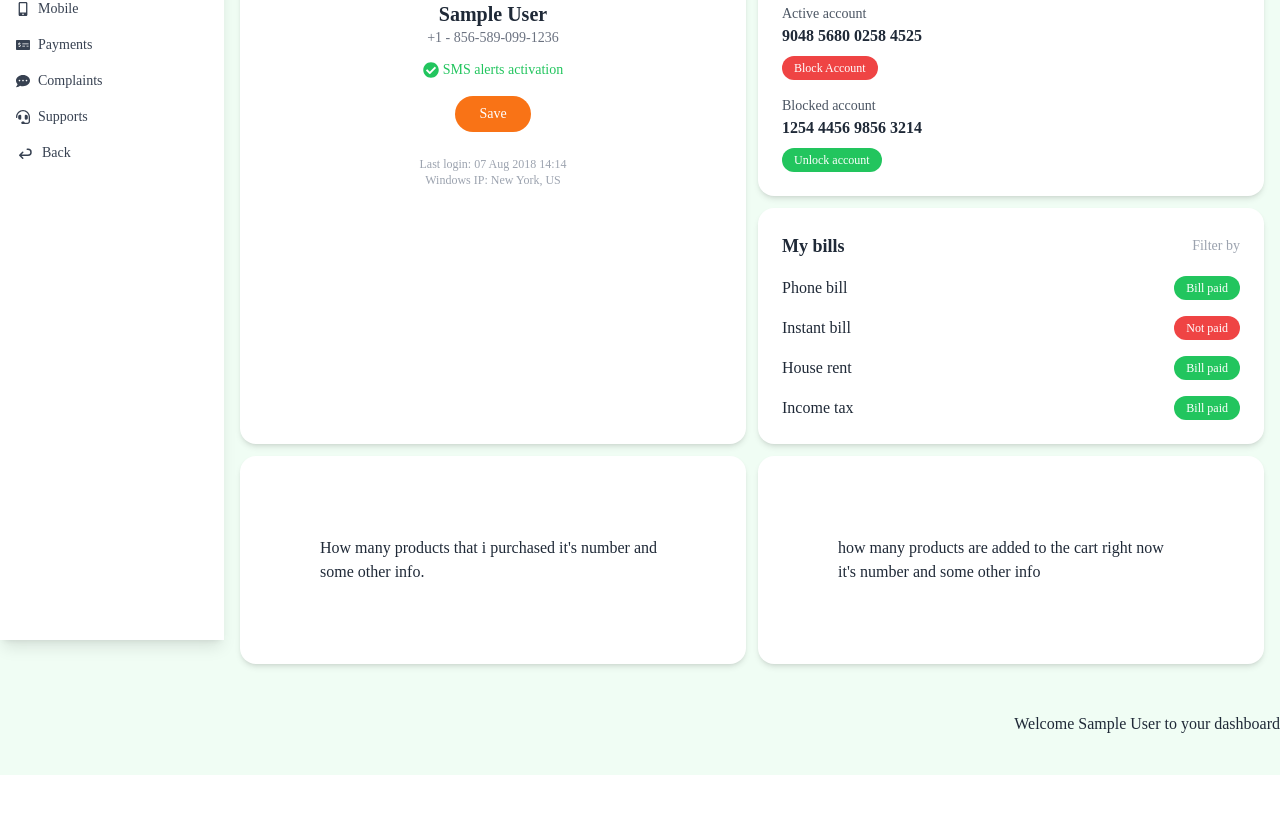
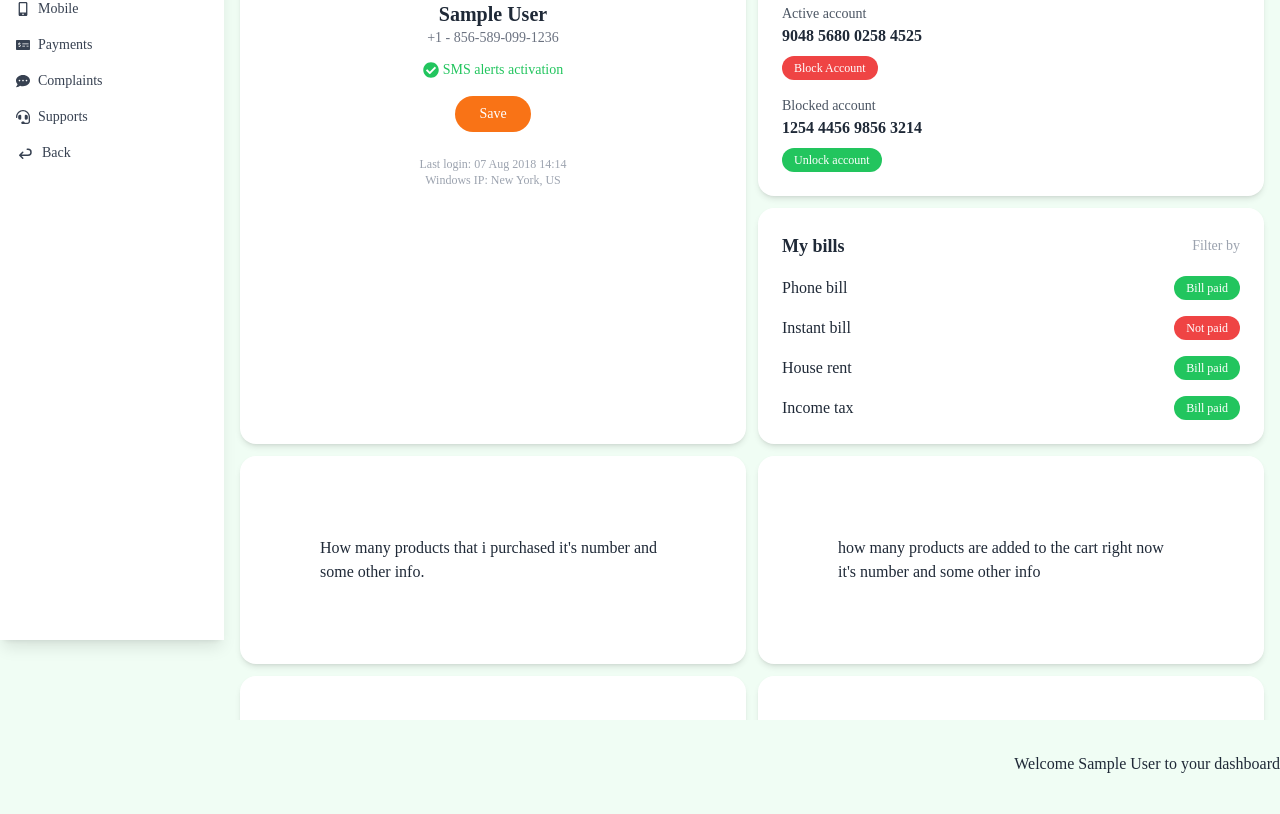
Before and after one commit to Coder7Raj/dpi-grocery-store-front, a React (Vite) app: page /user_profile in a window 1280 px wide. Shown: the part 160-974 px from the top of the page. Before the commit the page ends 935 px from the top, so only its background shows below. Built offline with nearby package versions, Linux system fonts and the light colour scheme; sample sign-in values are in the browser's storage; a web font is replaced by a local one; what @react-pdf/renderer would draw is missing.

Commit message:
implement loading functionality and user dashboard

```diff
--- a/src/Components/Profile.jsx
+++ b/src/Components/Profile.jsx
@@ -66,7 +66,7 @@ export default function Profile() {
       {/* Sidebar */}
       {showSidebar && (
         <aside
-          className={`min-h-screen bg-white shadow-lg p-4 space-y-6 ${
+          className={`h-screen bg-white shadow-lg p-4 space-y-6 ${
             collapseSidebar ? "w-20" : "w-56"
           } fixed md:static z-30 h-full`}
         >
@@ -141,9 +141,10 @@ export default function Profile() {
         </header>
 
         {/* Main Content */}
-        <main className="p-4">
+        <main className="p-4 h-screen overflow-auto">
           <Outlet />
         </main>
+
         <footer className="my-8">
           <marquee behavior="alternate" direction="left">
             Welcome {name} to your dashboard
--- a/src/Components/UserData/UserBasics.jsx
+++ b/src/Components/UserData/UserBasics.jsx
@@ -107,6 +107,15 @@ export default function UserBasics() {
           how many products are added to the cart right now it's number and some
           other info
         </div>
+        {/* products purchase num: */}
+        <div className="p-20 bg-white rounded-2xl shadow-md">
+          How many products that i purchased it's number and some other info.
+        </div>
+        {/* products added to cart num: */}
+        <div className="p-20 bg-white rounded-2xl shadow-md">
+          how many products are added to the cart right now it's number and some
+          other info
+        </div>
       </div>
     </>
   );
--- a/src/Routes/PrivateRoute.jsx
+++ b/src/Routes/PrivateRoute.jsx
@@ -15,7 +15,11 @@ export default function PrivateRoute({ children }) {
   }, [navigate]);
 
   if (!isAuthChecked) {
-    return <span className="loading loading-bars loading-lg"></span>;
+    return (
+      <div className="h-screen flex justify-center items-center">
+        <span className="loading loading-bars loading-lg"></span>
+      </div>
+    );
   }
 
   return children;
--- a/src/index.css
+++ b/src/index.css
@@ -6,7 +6,5 @@
 
 body {
   font-family: "Atkinson Hyperlegible Mono", serif;
-  /* background-color: #0b0f19; */
-  /* background-color: #ffffffdc; */
   background-color: rgb(240, 253, 244);
 }
```
